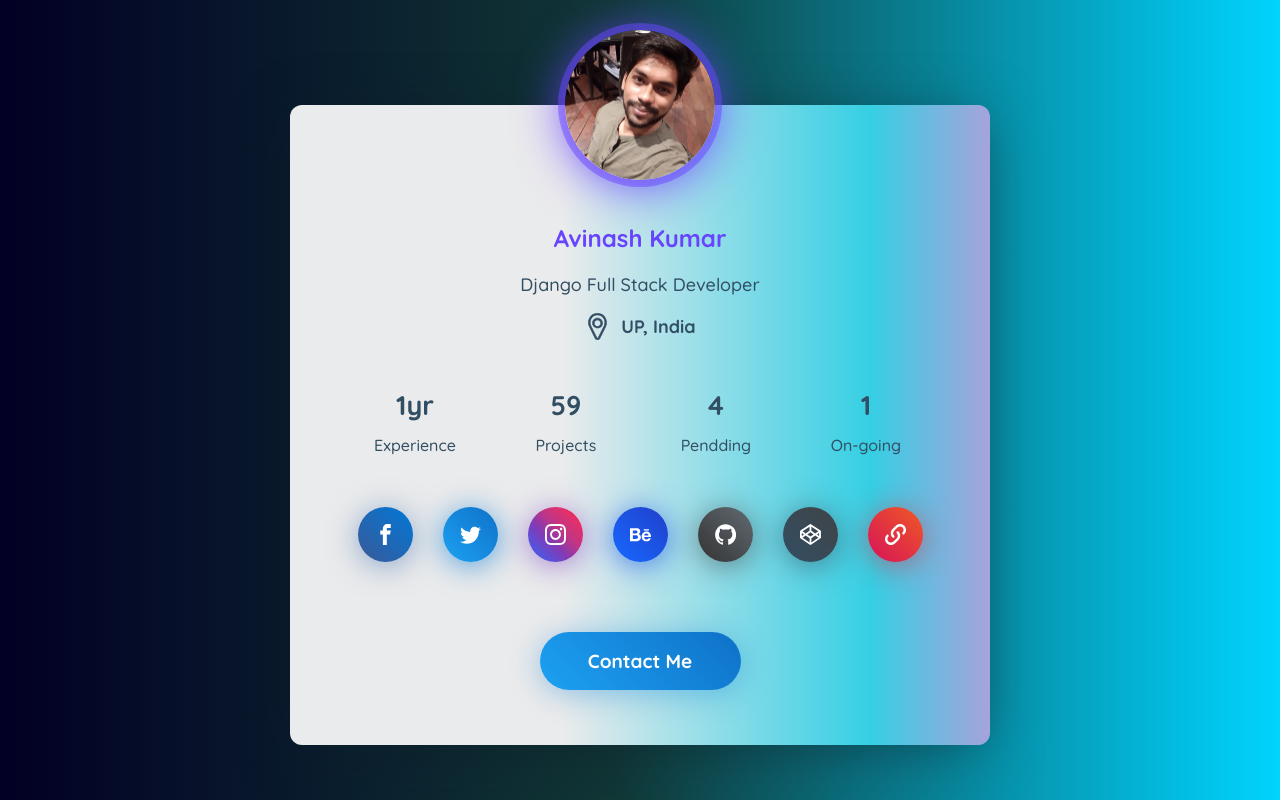
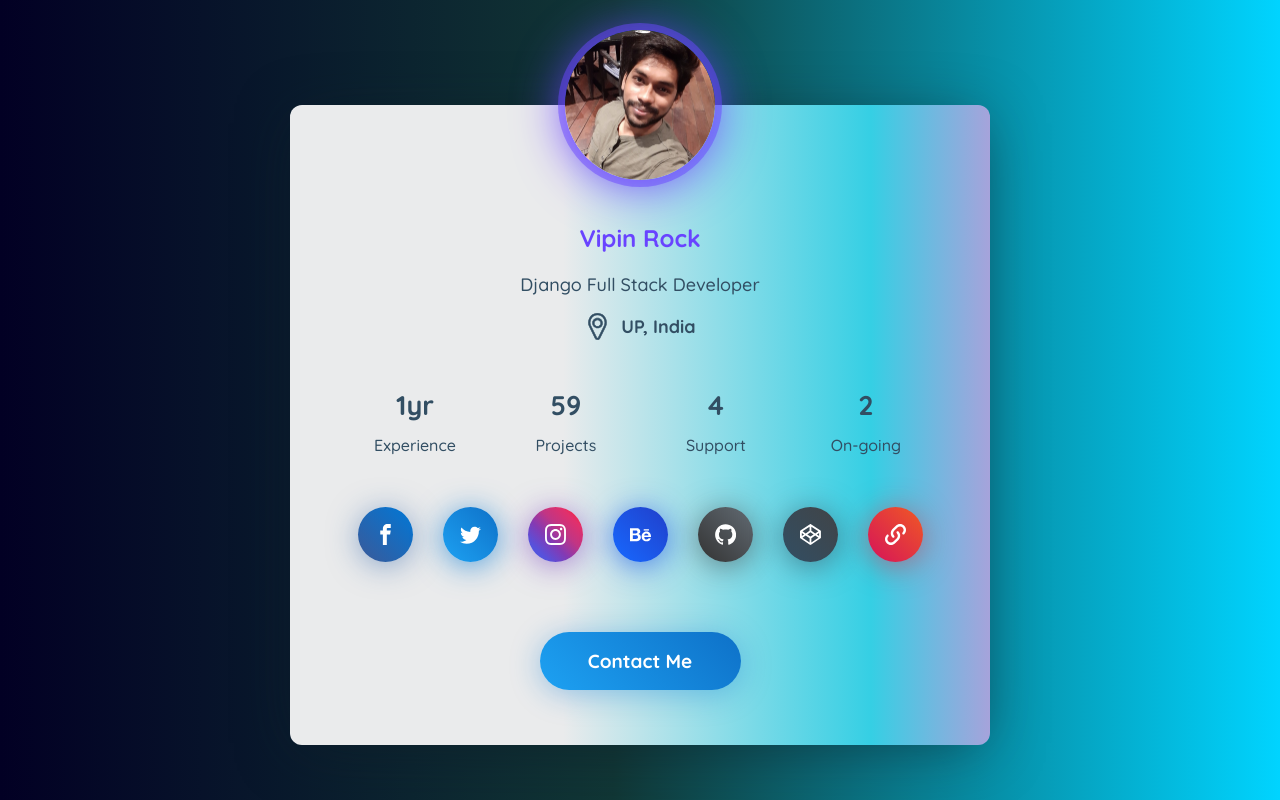
Before and after one commit to rock12231/Django-Razorpay, a Django app: page / in a window 1280 px wide. Run offline with Django 4.2, Linux system fonts and the light colour scheme; some libraries are stand-ins or nearby versions.

Commit message:
Name change

```diff
--- a/pay/templates/pay/app.html
+++ b/pay/templates/pay/app.html
@@ -453,7 +453,7 @@
             </div>
 
             <div class="profile-card__cnt js-profile-cnt">
-                <div class="profile-card__name">Avinash Kumar</div>
+                <div class="profile-card__name">Vipin Rock</div>
                 <div class="profile-card__txt">Django Full Stack Developer <strong></strong></div>
                 <div class="profile-card-loc">
                     <span class="profile-card-loc__icon">
@@ -480,11 +480,11 @@
 
                     <div class="profile-card-inf__item">
                         <div class="profile-card-inf__title">4</div>
-                        <div class="profile-card-inf__txt">Pendding</div>
+                        <div class="profile-card-inf__txt">Support</div>
                     </div>
 
                     <div class="profile-card-inf__item">
-                        <div class="profile-card-inf__title">1</div>
+                        <div class="profile-card-inf__title">2</div>
                         <div class="profile-card-inf__txt">On-going</div>
                     </div>
                 </div>
```
